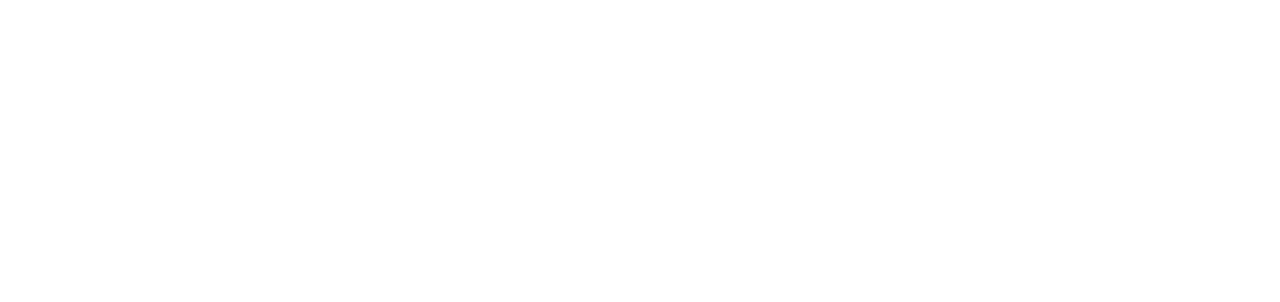
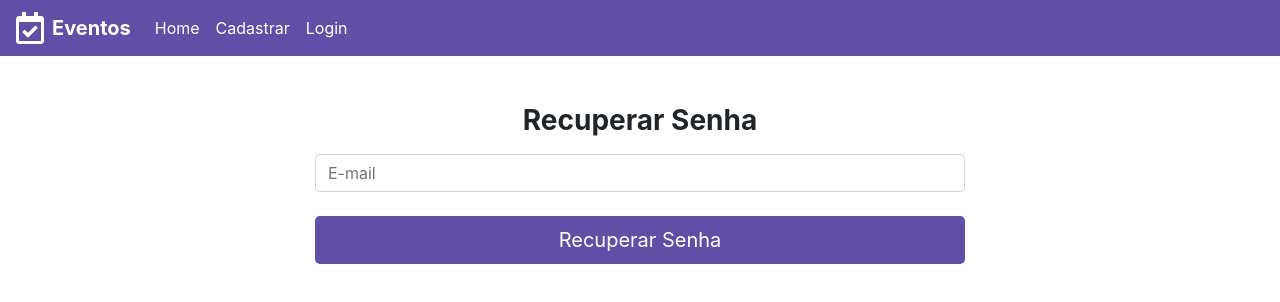
Before and after one commit to Nardogomes/Eventos, a React (Create React App) app: page /usuariorecuperarsenha in a window 1280 px wide. Shown: the top 302 px of the page. Built offline with nearby package versions, Linux system fonts and the light colour scheme.

Commit message:
Personalizando o email de recuperação de senha.

```diff
--- a/src/App.js
+++ b/src/App.js
@@ -7,6 +7,7 @@ import { Provider } from 'react-redux'
 import Login from './view/login/'
 import NovoUsuario from './view/usuario-novo/'
 import Home from './view/home/'
+import UsuarioRecuperarSenha from './view/usuario-recuperar-senha'
 
 function App() {
   return (
@@ -15,6 +16,7 @@ function App() {
         <Route exact path='/' component={Home} />
         <Route exact path='/novousuario' component={NovoUsuario} />
         <Route exact path='/login' component={Login} />
+        <Route exact path='/usuariorecuperarsenha' component={UsuarioRecuperarSenha} />
       </Router>
     </Provider>
   );
--- a/src/components/navbar/index.js
+++ b/src/components/navbar/index.js
@@ -9,6 +9,7 @@ function NavBar() {
 
     return(
         <nav className="navbar navbar-expand-lg">
+            <i class="far fa-calendar-check text-white mr-2 fa-2x"></i>
             <span className="navbar-brand text-white font-weight-bold">Eventos</span>
 
             <button className="navbar-toggler" type="button" data-toggle="collapse" data-target="#conteudoNavbarSuportado" aria-controls="conteudoNavbarSuportado" aria-expanded="false" aria-label="Alterna navegação">
--- a/src/view/login/index.js
+++ b/src/view/login/index.js
@@ -34,6 +34,7 @@ function Login() {
 
             <form className="form-signin mx-auto">
                 <div className="text-center mb-4">
+                    <i class="far fa-calendar-check mb-4 text-white fa-7x"></i>
                     <h1 className="h3 mb-3 text-white font-weight-bold">Login</h1>
                 </div>
 
@@ -48,7 +49,7 @@ function Login() {
                 </div>
 
                 <div className="opcoes-login mt-5 text-center">
-                    <a href="/index.html" className="mx-2">Recuperar senha</a>
+                    <Link to="/usuariorecuperarsenha" className="mx-2">Recuperar senha</Link>
                     <span className="text-white">&#9830;</span>
                     <Link to='novousuario' className="mx-2">Quero cadastrar</Link>
                 </div>
--- /dev/null
+++ b/src/view/usuario-recuperar-senha/index.js
@@ -0,0 +1,40 @@
+import React, { useState } from 'react'
+import './usuario-recuperar-senha.css'
+import NavBar from '../../components/navbar'
+
+import firebase from '../../config/firebase'
+import 'firebase/auth'
+
+function UsuarioRecuperarSenha() {
+
+    const [email, setEmail] = useState()
+    const [msg, setMsg] = useState()
+
+    function recuperarSenha() {
+        firebase.auth().sendPasswordResetEmail(email).then(resultado => {
+                setMsg('Enviamos um link no seu e-mail para você redefinir sua senha.')
+            }).catch(erro => {
+                setMsg('Verifique se o e-mail está correto.')
+            })
+    }
+
+    return(
+        <>
+            <NavBar/>
+
+            <form className='text-center form-login mx-auto mt-5'>
+                <h3 className='mb-3 font-weight-bold'>Recuperar Senha</h3>
+                <input onChange={(e) => setEmail(e.target.value)} type='email' className='form-control my-2' placeholder='E-mail' />
+
+                <div className='msg my-4 text-center'>
+                    <span>{msg}</span>
+                </div>
+
+                <button onClick={recuperarSenha} type='button' className='btn btn-lg btn-block btn-enviar'>Recuperar Senha</button>
+            </form>
+
+        </>
+    )
+}
+
+export default UsuarioRecuperarSenha
--- /dev/null
+++ b/src/view/usuario-recuperar-senha/usuario-recuperar-senha.css
@@ -0,0 +1,9 @@
+.btn-enviar {
+    background-color: #614ea6;
+    color: #fff;
+}
+
+.btn-enviar:hover {
+    background-color: #f21667;
+    color: #fff;
+}
```
